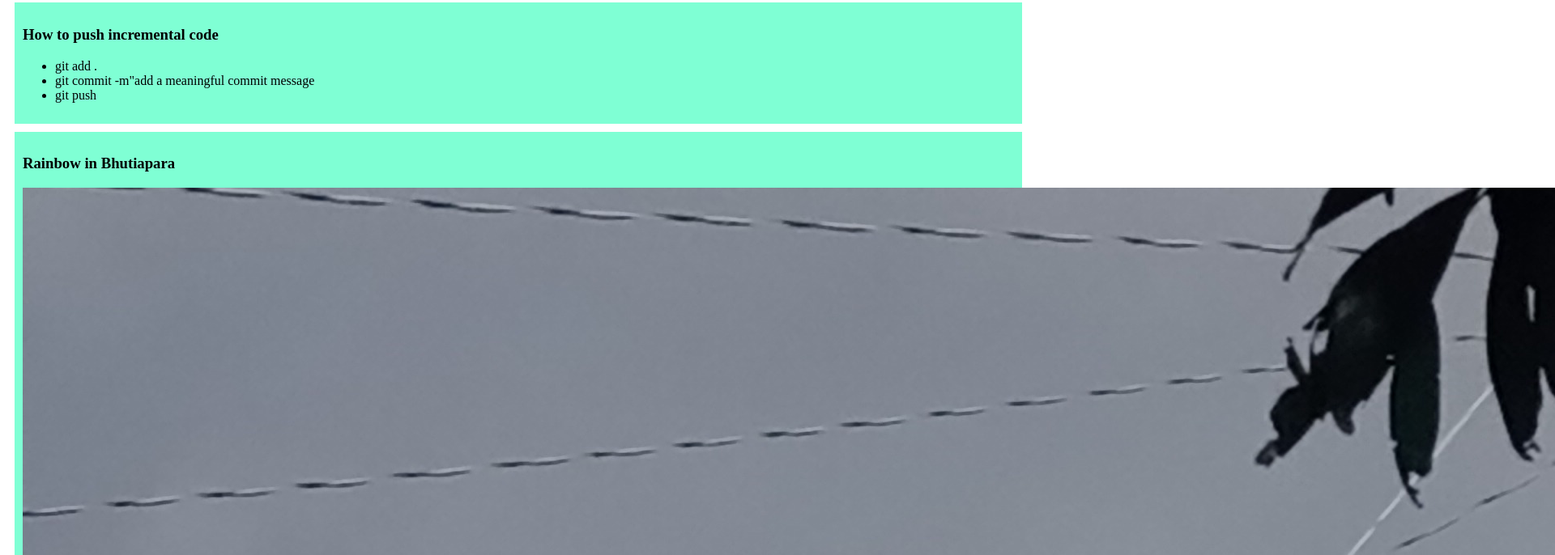
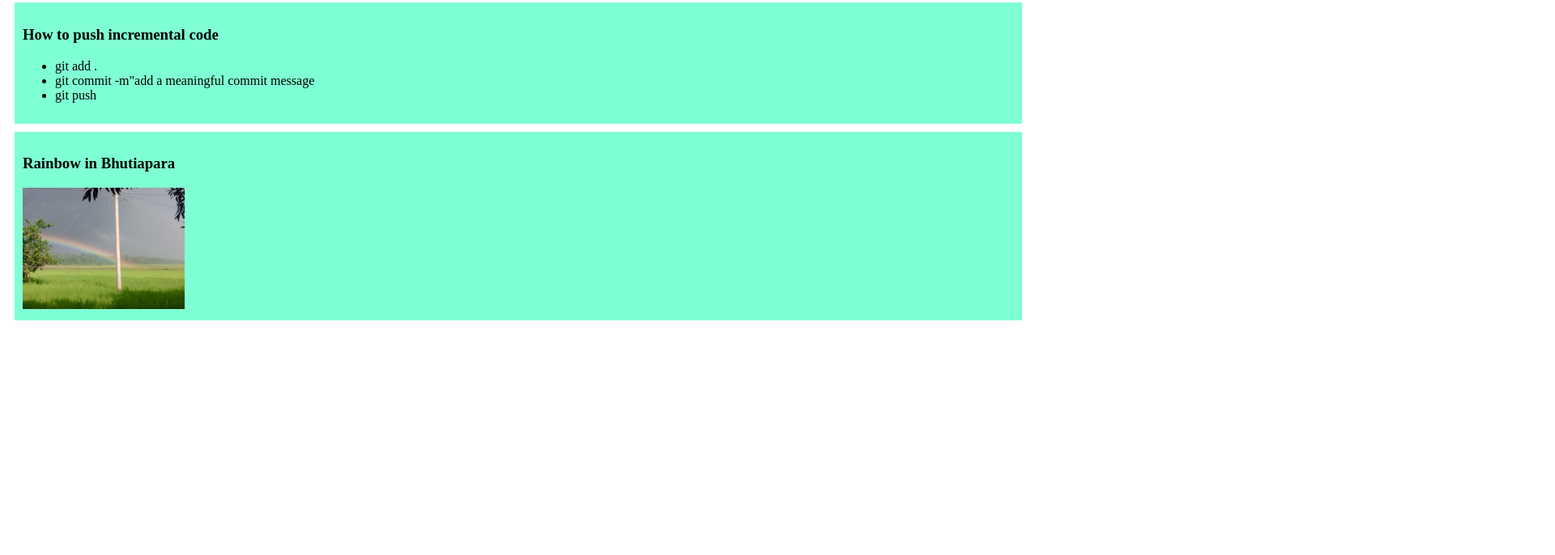
Before and after one commit to AyonSnal/my-simple-website, a plain HTML site: page index.html in a window 1280 px wide. Shown: the part 485-1171 px from the top of the page at 81% size, 1920 px wide, since content can reach past the window. After the commit the page ends 891 px from the top, so only its background shows below. Drawn offline with Linux system fonts and the light colour scheme.

Commit message:
added the image

```diff
--- a/index.html
+++ b/index.html
@@ -50,7 +50,7 @@
     </div>
     <div>
         <h3>Rainbow in Bhutiapara</h3>
-        <img src="images/20221012_144243974.jpg" alt="">
+        <img width="200px" src="images/20221012_144243974.jpg" alt="">
     </div>
 </body>
 </html>
```
